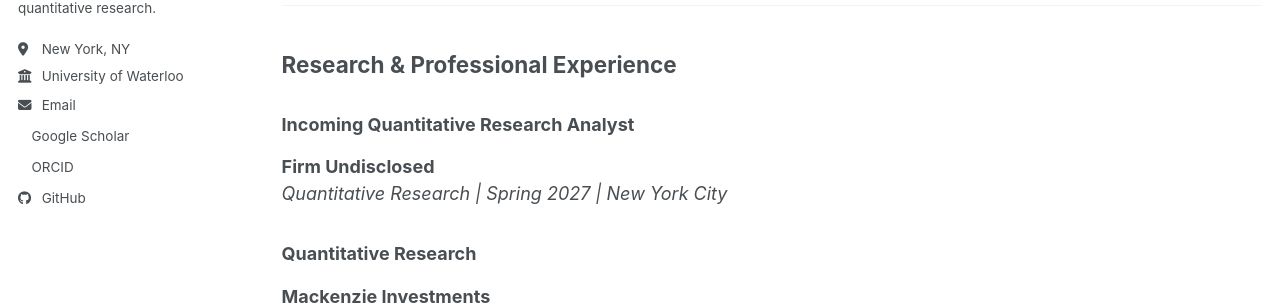
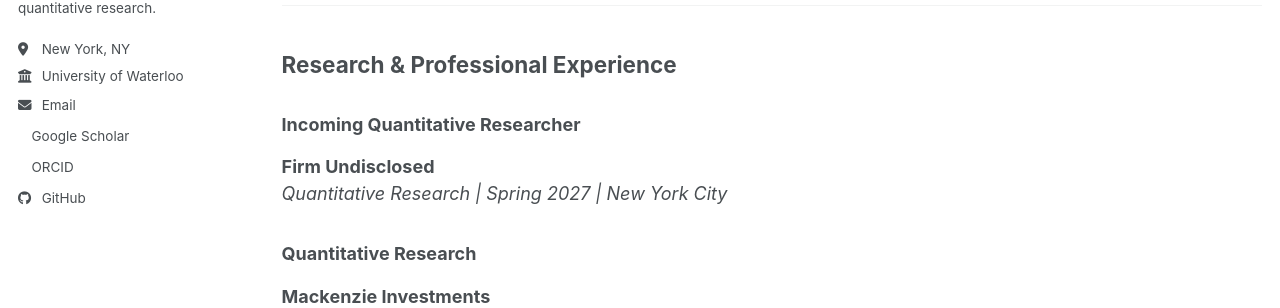
Before and after one commit to zhangenyuu/zhangenyuu.github.io, a Jekyll site: the page built from _pages/cv.md, in a window 1280 px wide and 900 px high. Shown: the part 319-627 px from the top of the window. Built offline with Jekyll 4.4.1, drawn with Linux system fonts in a browser that asks for light colours; a style sheet for code colours, icons or effects is not loaded.

Commit message:
update cv and cs476 notes

```diff
--- a/_pages/cv.md
+++ b/_pages/cv.md
@@ -17,7 +17,7 @@ Bachelor of Mathematics (BMath)
 
 ## Research & Professional Experience
 
-### Incoming Quantitative Research Analyst
+### Incoming Quantitative Researcher
 **Firm Undisclosed**
 *Quantitative Research | Spring 2027 | New York City*
 
```
Also changed, not shown: 1 other file.
